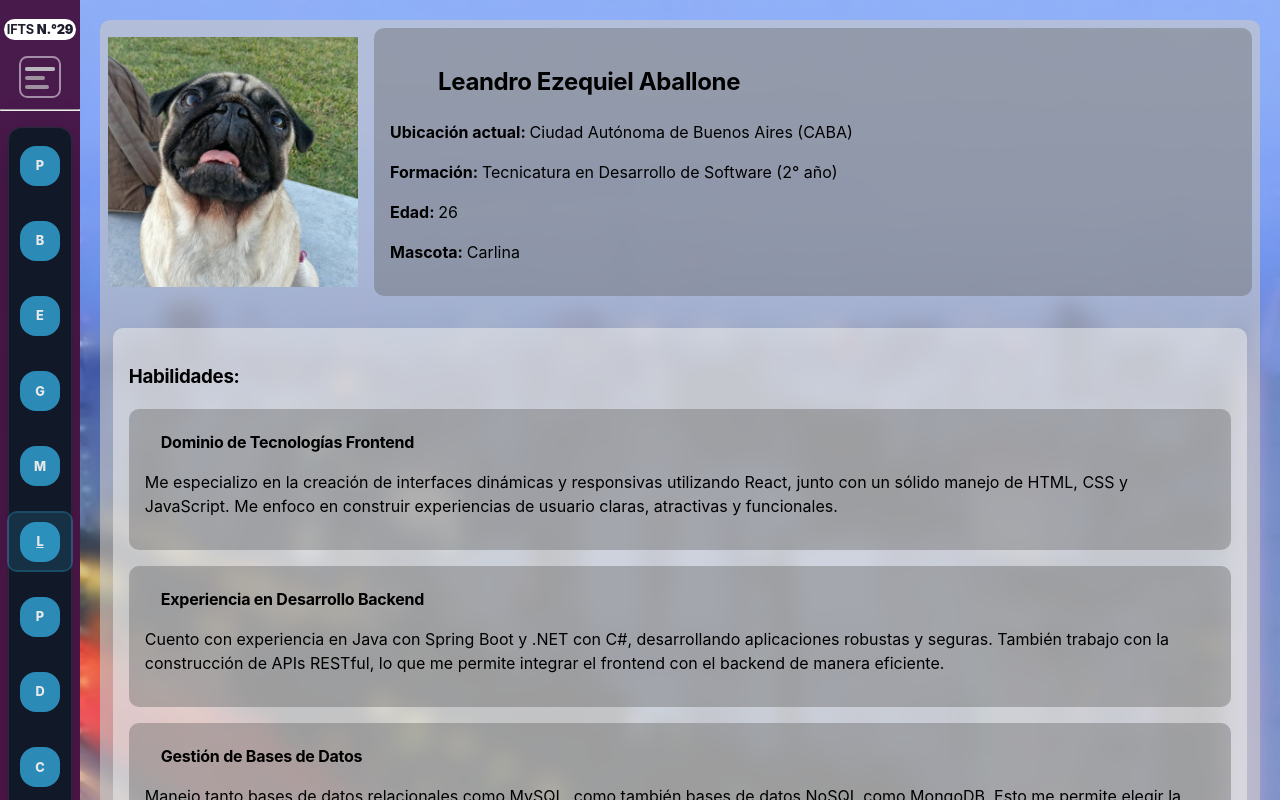
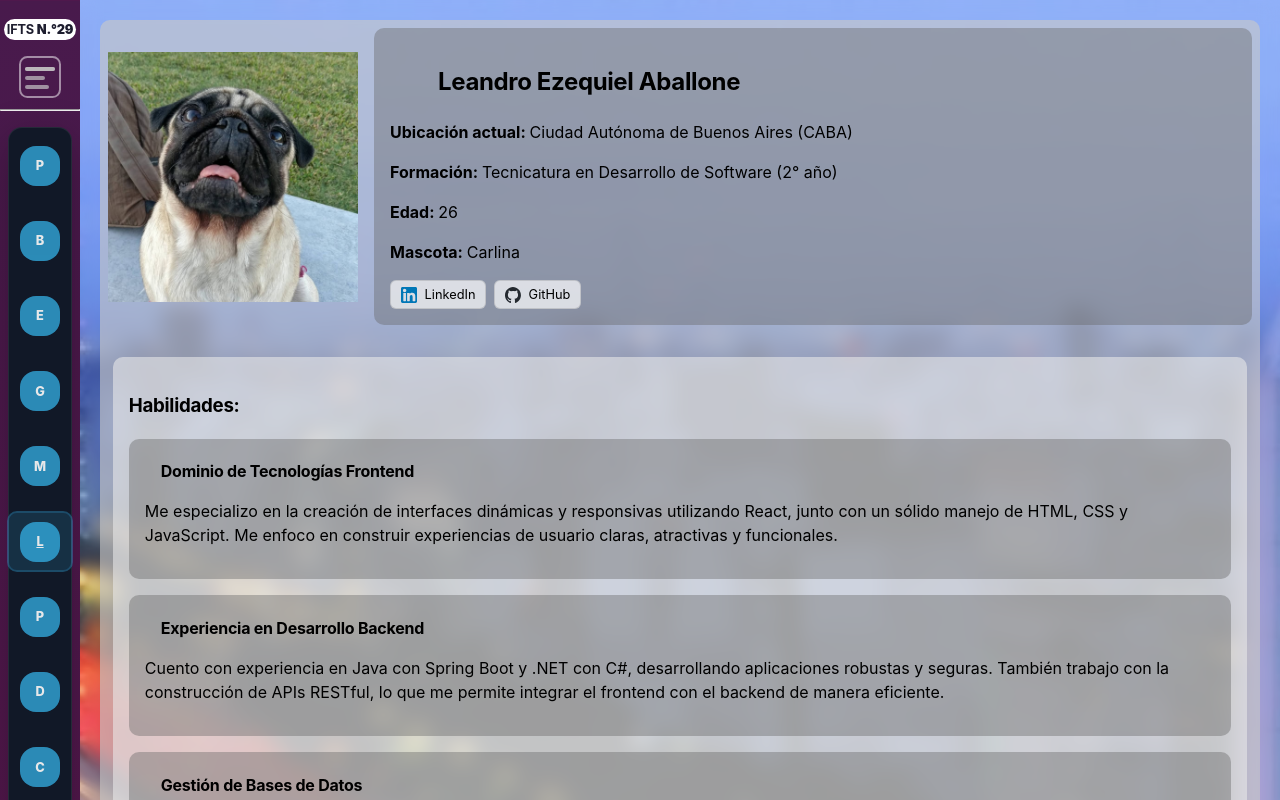
Before and after one commit to Lean-Aballone/TPFront_3, a React (Vite) app: page /lean in a window 1280 px wide. Shown: the top 800 px of the page. Built offline with nearby package versions, Linux system fonts and the light colour scheme.

Commit message:
Added: Animated SocialMedia Buttons

```diff
--- a/src/lean/Info.jsx
+++ b/src/lean/Info.jsx
@@ -7,6 +7,16 @@ export default function Info({ nombre, ubicacion, formacion, edad, mascota }){
             <p><b>Formación: </b>{ formacion }</p>
             <p><b>Edad: </b>{ edad }</p>
             <p><b>Mascota: </b> { mascota } </p>
+            <div className="socials">
+                <a href="https://www.linkedin.com/" className="social-btn linkedin" aria-label="LinkedIn (placeholder)" target="_blank" rel="noopener noreferrer">
+                    <img src="/linkedin.svg" alt="linkedin-logo" aria-hidden="true" />
+                    <span>LinkedIn</span>
+                </a>
+                <a href="https://github.com/Lean-Aballone" className="social-btn github" aria-label="GitHub (profile)" target="_blank" rel="noopener noreferrer">
+                    <img src="/github-mark.svg" alt="github-logo" aria-hidden="true" />
+                    <span>GitHub</span>
+                </a>
+            </div>
         </article>
     );
 }
--- a/src/lean/lean.css
+++ b/src/lean/lean.css
@@ -51,6 +51,72 @@ main.bg-img-lean {
 
 .sectionAbout article {
     margin-bottom: 1rem;
+}
+
+.socials {
+    display: flex;
+    gap: 0.5rem;
+    margin-top: 0.5rem;
+}
+
+.social-btn {
+    display: inline-flex;
+    align-items: center;
+    gap: 0.5rem;
+    padding: 0.25rem 0.6rem;
+    border-radius: 6px;
+    border: 1px solid rgba(0,0,0,0.12);
+    background-color: rgba(255, 255, 255, 0.685);
+    color: inherit;
+    text-decoration: none;
+    transition: transform 180ms ease, box-shadow 180ms ease, background-color 180ms ease, color 180ms ease;
+    will-change: transform;
+}
+
+.social-btn img {
+    width: 1rem;
+    height: 1rem;
+    display: inline-block;
+    transition: transform 180ms ease, filter 180ms ease;
+}
+
+.social-btn:hover,
+.social-btn:focus {
+    transform: translateY(-4px) scale(1.04);
+    box-shadow: 0 8px 20px rgba(0,0,0,0.12);
+    text-decoration: none;
+    outline: none;
+}
+
+.social-btn:focus-visible {
+    outline: 3px solid rgba(21,101,192,0.18);
+    outline-offset: 2px;
+}
+
+.social-btn.linkedin:hover {
+    background-color: #0a66c2;
+    color: #fff;
+}
+.social-btn.linkedin:hover img {
+    transform: scale(1.12) rotate(-8deg);
+    filter: drop-shadow(0 3px 6px rgba(10,102,194,0.28));
+    filter: invert();
+}
+
+.social-btn.github:hover {
+    background-color: #24292e;
+    color: #fff;
+
+}
+.social-btn.github:hover img {
+    transform: scale(1.12) rotate(8deg);
+    filter: drop-shadow(0 3px 6px rgba(240, 237, 237, 0.36));
+    filter: invert();
+}
+
+@media (max-width: 400px) {
+    .social-btn span { font-size: 0.9rem; }
+    .social-btn img { width: 0.95rem; height: 0.95rem; }
 }
 
 .playing {
```
Also changed, not shown: public/github-mark.svg (added), public/linkedin.svg (added).
